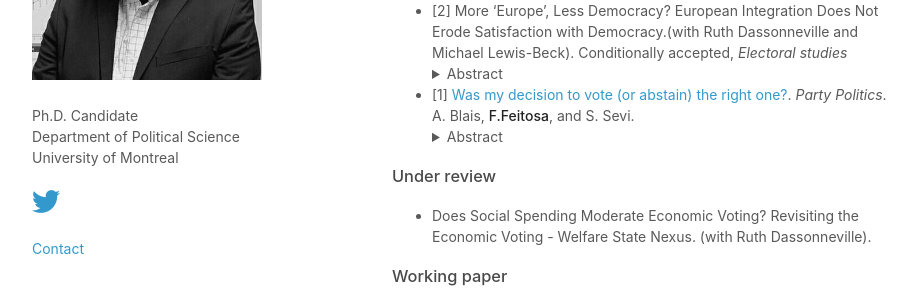
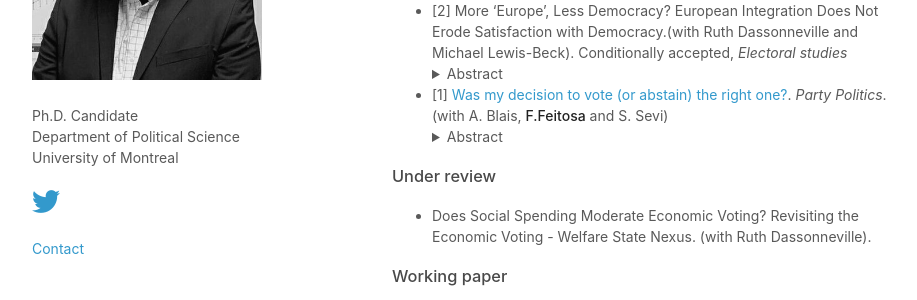
Before and after one commit to ferfeitosa/ferfeitosa.github.io, a Jekyll site: the page index.html, which Jekyll copies as it is, in a window 1280 px wide and 1173 px high. Shown: the part 259-559 px from the top of the window, without its empty margins (178-1095 px from the left). Built offline with Jekyll 4.4.1, drawn with Linux system fonts in a browser that asks for light colours; nearby versions of some CDN libraries; library files that are not in the unit come from our copies; some of the changed lines change nothing that is shown.

Commit message:
Update index.html

```diff
--- a/index.html
+++ b/index.html
@@ -78,9 +78,9 @@
 functioning of (national) democracy.
         </details>
 
-        <li>[1] <a href="http://journals.sagepub.com/doi/abs/10.1177/1354068817722058">Was my decision to vote (or abstain) the right one?</a>. <em>Party Politics</em>. A. Blais, <strong>F.Feitosa</strong>, and S. Sevi.</li>
+        <li>[1] <a href="http://journals.sagepub.com/doi/abs/10.1177/1354068817722058">Was my decision to vote (or abstain) the right one?</a>. <em>Party Politics</em>. (with A. Blais, <strong>F.Feitosa</strong> and S. Sevi)</li>
           <details><summary>Abstract</summary>
-            <p>From 1970 to 2018, either the Québec Liberal Party or the Parti Québécois won the elections in Québec. The Coalition Avenir Québec ended this long period of bipartisan alternation by winning a majority of seats in the 2018 election. Using datasets that cover five elections (2007, 2008, 2012, 2014, and 2018) over a period of 11 years, we provide a unique longitudinal perspective of citizens’ vote choice calculus. More specifically, we analyse long-term factors that are known to be crucial to make sense of electoral outcomes. Do factors such as generations, sex, attitudes towards Québec sovereignty and party identification have the same weight in voters’ calculus over time? Our results show a relative stability, but also several interesting variations, especially regarding the effect of support for Québec independence. This perspective deepens our understanding of recent political developments in Québec politics.</p>
+            <p>This article examines people’s assessments, ex post, of whether their decision to vote or to abstain in a given election was the right one. We use 22 surveys conducted in 5 different countries (Canada, France, Germany, Spain and Switzerland) in national, supra-national and sub-national elections between 2011 and 2015. We find that the great majority of those who voted were satisfied with their decision to vote while non-voters were more doubtful about the wisdom of their decision to abstain. We also find that those who are interested in politics, who feel that they have a moral duty to vote in elections, and who feel close to a party are more prone to be satisfied with their decision to vote and to be dissatisfied if they chose to abstain.</p>
           </details>
         </ul>
       </p>
```
